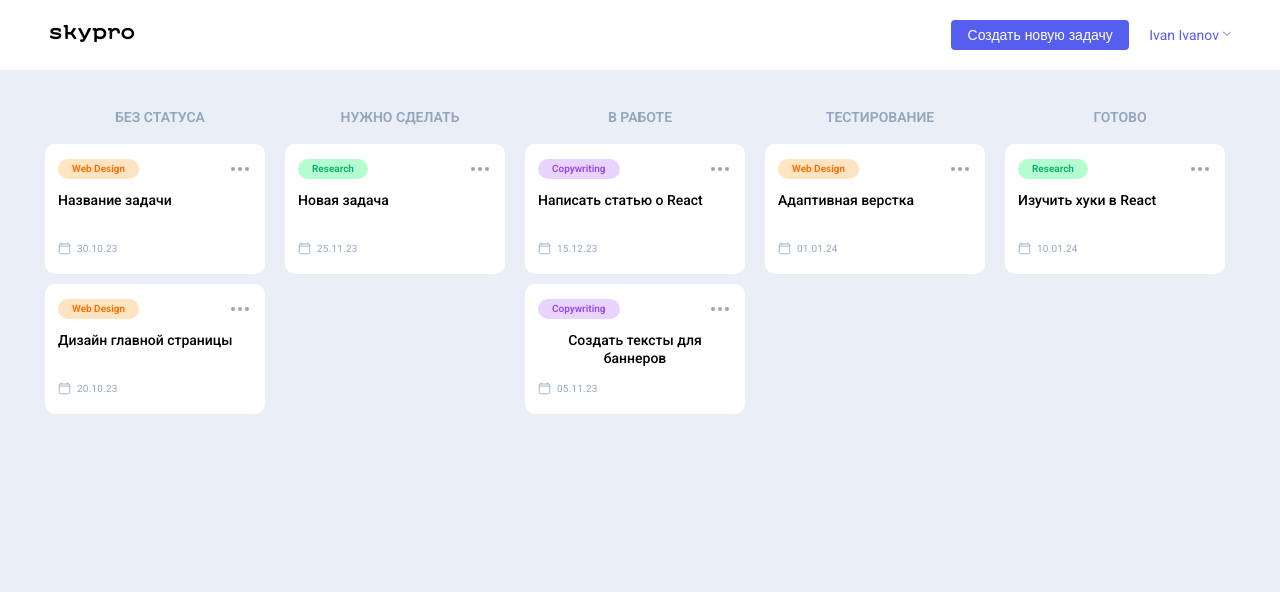
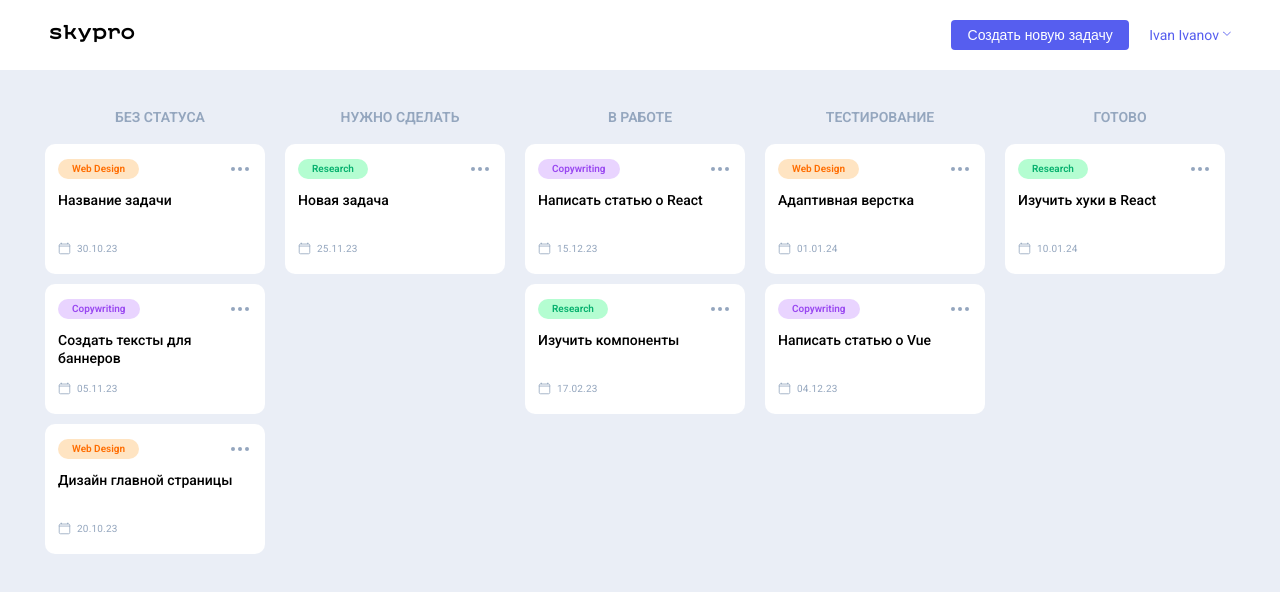
Before and after one commit to zheganova/skypro-kanban, a React (Vite) app: page / in a window 1280 px wide. Shown: the top 592 px of the page. Built offline with nearby package versions, Linux system fonts and the light colour scheme.

Commit message:
Подредактировала стили у текста в карточках

```diff
--- a/src/App.css
+++ b/src/App.css
@@ -944,6 +944,7 @@ body {
   line-height: 18px;
   color: #000000;
   margin-bottom: 10px;
+  text-align: left;
 }
 .card__content {
   height: 64px;
--- a/src/data.js
+++ b/src/data.js
@@ -39,7 +39,7 @@ export const cardList = [
     topic: "Copywriting",
     title: "Создать тексты для баннеров",
     date: "05.11.23",
-    status: "В РАБОТЕ",
+    status: "БЕЗ СТАТУСА",
   },
   {
     id: 7,
@@ -48,4 +48,18 @@ export const cardList = [
     date: "20.10.23",
     status: "БЕЗ СТАТУСА",
   },
+  {
+    id: 8,
+    topic: "Copywriting",
+    title: "Написать статью о Vue",
+    date: "04.12.23",
+    status: "ТЕСТИРОВАНИЕ", // Соответствует третьей колонке
+  },
+  {
+    id: 8,
+    topic: "Research",
+    title: "Изучить компоненты",
+    date: "17.02.23",
+    status: "В РАБОТЕ", // Соответствует третьей колонке
+  },
 ];
```
